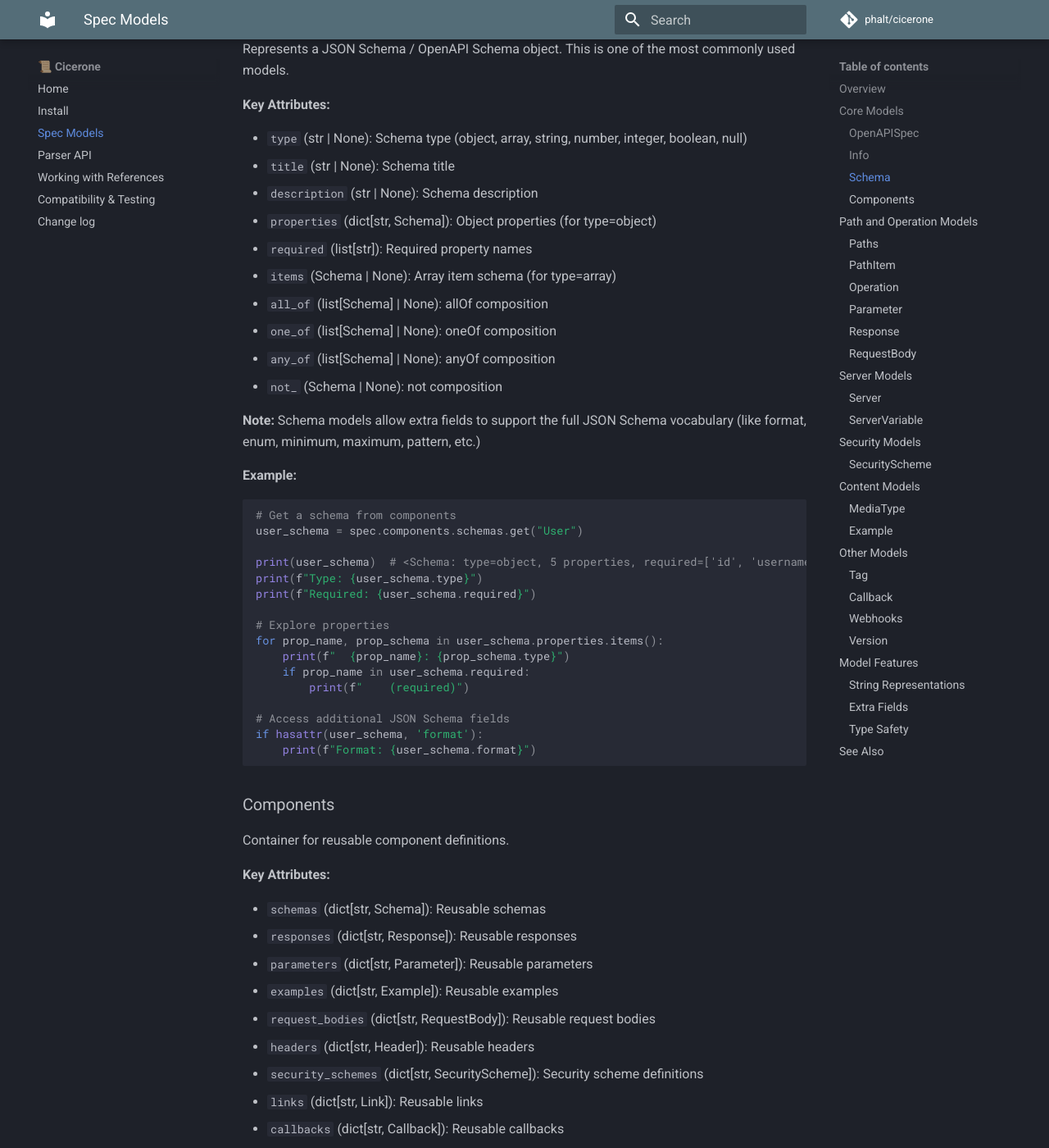
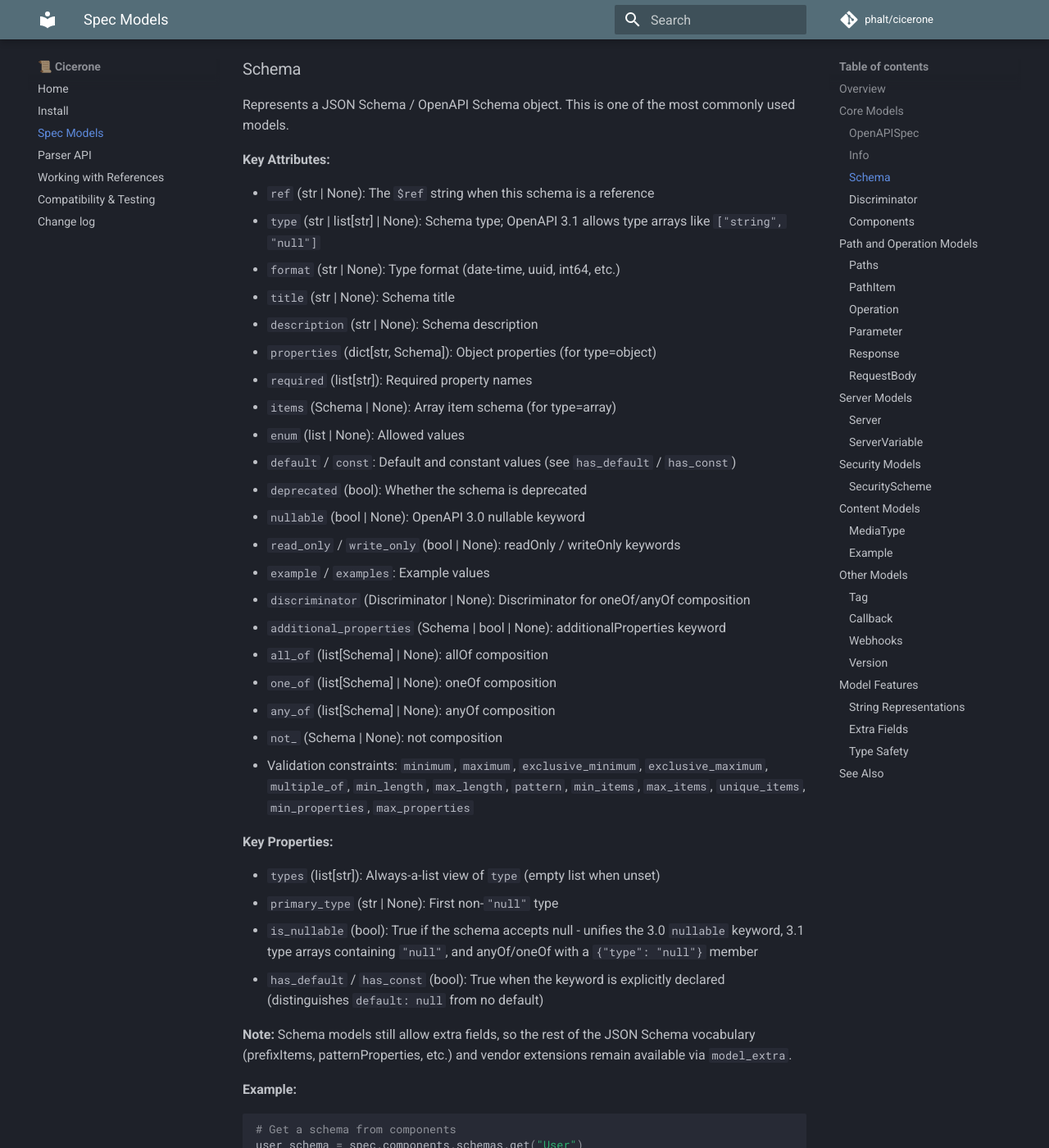
Before and after one commit to phalt/cicerone, an MkDocs documentation site: the page built from docs/models.md, in a window 1280 px wide and 1400 px high, scrolled down 2856 px. Shown: the whole window at 82% size. Built offline with MkDocs 1.6.1 and Material for MkDocs 9.7.7, drawn with Linux system fonts in a browser that asks for light colours; comment, search, counter and statistics services are not loaded; some of the changed text lies outside the part shown.

Commit message:
Bump version to 0.4.0; update CHANGELOG and docs
CHANGELOG documents the typed-field promotion with a migration table,
the deprecated model_extra mirroring (removal planned for 0.5.0), native
OpenAPI 3.1 nullability helpers, the new query API, and robustness
improvements. Docs updated for the new Schema/Discriminator fields,
Paths iteration, tag queries, and resolver caching/error behavior.

https://claude.ai/code/session_012uMV8n26pbFxhKLu83rTjE

````diff
--- a/docs/models.md
+++ b/docs/models.md
@@ -69,7 +69,9 @@ The top-level model representing an entire OpenAPI specification.
 
 - `operation_by_operation_id(operation_id)`: Find an operation object by its operationId
 - `all_operations()`: Generator yielding all operation objects
-- `resolve_reference(ref)`: Resolve a $ref reference
+- `operations_by_tag(tag)`: Generator yielding all operations carrying the given tag
+- `tags_to_operations()`: Group all operations by tag
+- `resolve_reference(ref)`: Resolve a $ref reference (results are cached per spec)
 - `get_all_references()`: Get all references in the spec
 
 **Example:**
@@ -127,18 +129,36 @@ Represents a JSON Schema / OpenAPI Schema object. This is one of the most common
 
 **Key Attributes:**
 
-- `type` (str | None): Schema type (object, array, string, number, integer, boolean, null)
+- `ref` (str | None): The `$ref` string when this schema is a reference
+- `type` (str | list[str] | None): Schema type; OpenAPI 3.1 allows type arrays like `["string", "null"]`
+- `format` (str | None): Type format (date-time, uuid, int64, etc.)
 - `title` (str | None): Schema title
 - `description` (str | None): Schema description
 - `properties` (dict[str, Schema]): Object properties (for type=object)
 - `required` (list[str]): Required property names
 - `items` (Schema | None): Array item schema (for type=array)
+- `enum` (list | None): Allowed values
+- `default` / `const`: Default and constant values (see `has_default` / `has_const`)
+- `deprecated` (bool): Whether the schema is deprecated
+- `nullable` (bool | None): OpenAPI 3.0 nullable keyword
+- `read_only` / `write_only` (bool | None): readOnly / writeOnly keywords
+- `example` / `examples`: Example values
+- `discriminator` (Discriminator | None): Discriminator for oneOf/anyOf composition
+- `additional_properties` (Schema | bool | None): additionalProperties keyword
 - `all_of` (list[Schema] | None): allOf composition
 - `one_of` (list[Schema] | None): oneOf composition
 - `any_of` (list[Schema] | None): anyOf composition
 - `not_` (Schema | None): not composition
+- Validation constraints: `minimum`, `maximum`, `exclusive_minimum`, `exclusive_maximum`, `multiple_of`, `min_length`, `max_length`, `pattern`, `min_items`, `max_items`, `unique_items`, `min_properties`, `max_properties`
 
-**Note:** Schema models allow extra fields to support the full JSON Schema vocabulary (like format, enum, minimum, maximum, pattern, etc.)
+**Key Properties:**
+
+- `types` (list[str]): Always-a-list view of `type` (empty list when unset)
+- `primary_type` (str | None): First non-`"null"` type
+- `is_nullable` (bool): True if the schema accepts null - unifies the 3.0 `nullable` keyword, 3.1 type arrays containing `"null"`, and anyOf/oneOf with a `{"type": "null"}` member
+- `has_default` / `has_const` (bool): True when the keyword is explicitly declared (distinguishes `default: null` from no default)
+
+**Note:** Schema models still allow extra fields, so the rest of the JSON Schema vocabulary (prefixItems, patternProperties, etc.) and vendor extensions remain available via `model_extra`.
 
 **Example:**
 
@@ -152,13 +172,35 @@ print(f"Required: {user_schema.required}")
 
 # Explore properties
 for prop_name, prop_schema in user_schema.properties.items():
-    print(f"  {prop_name}: {prop_schema.type}")
+    print(f"  {prop_name}: {prop_schema.primary_type}")
+    if prop_schema.is_nullable:
+        print("    (nullable)")
     if prop_name in user_schema.required:
-        print(f"    (required)")
+        print("    (required)")
 
-# Access additional JSON Schema fields
-if hasattr(user_schema, 'format'):
-    print(f"Format: {user_schema.format}")
+# Typed JSON Schema fields
+print(f"Format: {user_schema.format}")
+if user_schema.enum:
+    print(f"Allowed values: {user_schema.enum}")
+```
+
+### Discriminator
+
+Represents an OpenAPI Discriminator Object, used with oneOf/anyOf/allOf composition.
+
+**Key Attributes:**
+
+- `property_name` (str): The property whose value selects the matching schema
+- `mapping` (dict[str, str]): Mapping of property values to schema names or references
+
+**Example:**
+
+```python
+pet = spec.components.schemas.get("Pet")
+if pet.discriminator:
+    print(f"Discriminated by: {pet.discriminator.property_name}")
+    for value, target in pet.discriminator.mapping.items():
+        print(f"  {value} -> {target}")
 ```
 
 ### Components
@@ -210,15 +252,18 @@ Container for all API paths.
 **Key Methods:**
 
 - `all_operations()`: Generator yielding all operations across all paths
+- Iteration yields `(path, PathItem)` pairs; `len(spec.paths)` returns the number of paths
 
 **Example:**
 
 ```python
 print(spec.paths)  # <Paths: 5 paths, 12 operations [/users, /users/{id}, ...]>
 
-# Iterate paths
-for path_str, path_item in spec.paths.items.items():
+# Iterate paths directly
+for path_str, path_item in spec.paths:
     print(f"Path: {path_str}")
+
+print(f"{len(spec.paths)} paths")
 
 # Get all operations
 for operation in spec.paths.all_operations():
--- a/pyproject.toml
+++ b/pyproject.toml
@@ -1,6 +1,6 @@
 [project]
 name = "cicerone"
-version = "0.3.0"
+version = "0.4.0"
 description = "Turn OpenAPI schemas into Pydantic models"
 authors = [{ name = "Paul Hallett", email = "paulandrewhallett@gmail.com" }]
 license = { text = "MIT" }
````
Also changed, not shown: CHANGELOG.md (+55 -0 lines), README.md (+1 -1 lines), docs/references.md (+8 -5 lines), 1 other file.
